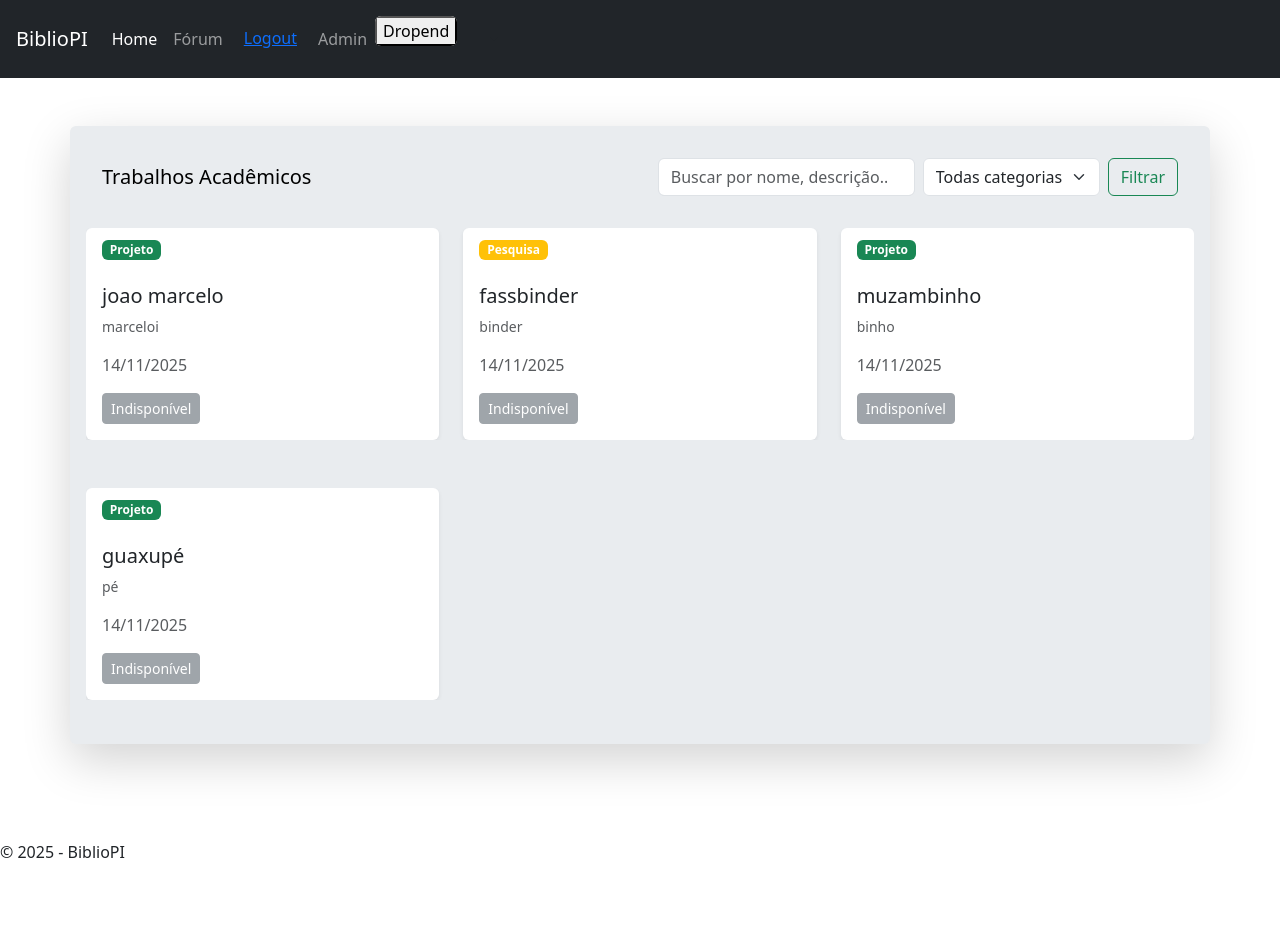
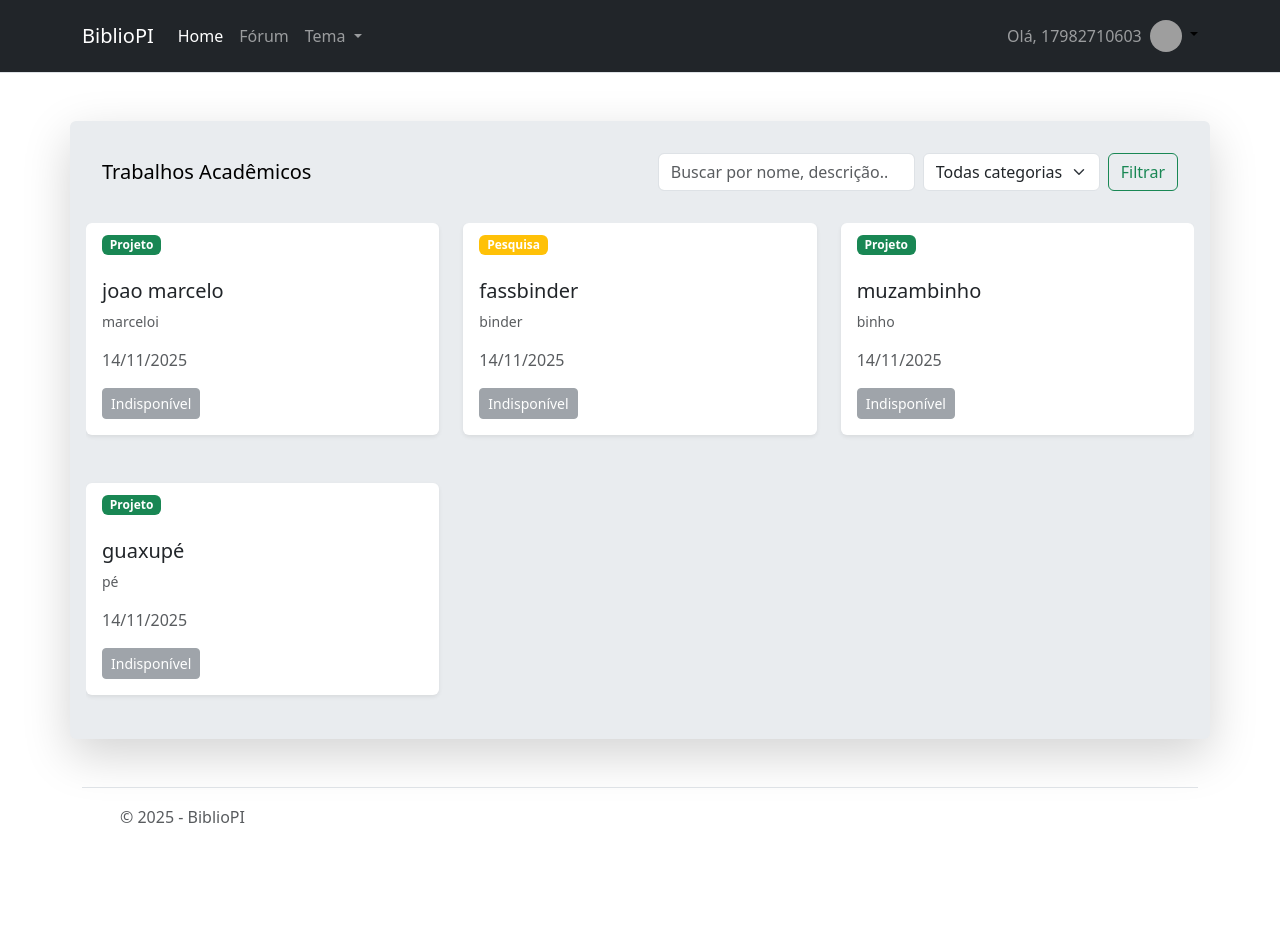
Before and after one commit to Smoothoperatooor/BiblioPI---INFO-G, a Django app: page / in a window 1280 px wide. After the commit the page ends 870 px from the top, so only its background shows below. Run offline with Django 5.2, Linux system fonts and the light colour scheme; the first user in the database is signed in; data comes from the database, SQL or seed files in the repository; grey boxes are pictures that could not be loaded.

Commit message:
Add files via upload

```diff
--- a/app/templates/base.html
+++ b/app/templates/base.html
@@ -6,12 +6,6 @@
     <meta charset="UTF-8">
     <meta name="viewport" content="width=device-width,initial-scale=1.0">
     <title>Página Inicial</title>
-
-    <style>
-        div {
-            overflow-x: hidden;
-        }
-    </style>
 </head>
 
 <body>
--- a/app/templates/index.html
+++ b/app/templates/index.html
@@ -49,7 +49,7 @@
     {% endif %}
 
     <!-- Lista de Arquivos -->
-    <div class="overflow-y-auto mt-3" style="max-height: 500px;">
+    <div class="overflow-y-auto mt-3" style="max-height: 500px; overflow-x: hidden;" >
         <div class="row">
             {% if arquivos %}
                 {% for arquivo in arquivos %}
--- a/app/templates/partials/footer.html
+++ b/app/templates/partials/footer.html
@@ -1,5 +1,27 @@
 {% load static %}
 
-<footer class="conatiner py-5">
-    <p>&copy; 2025 - BiblioPI</p>
-</footer>
+<div class="container">
+    <footer class="d-flex flex-wrap justify-content-between align-items-center py-3 my-4 border-top">
+        <div class="col-md-4 d-flex align-items-center">
+            <a href="/" class="mb-3 me-2 mb-md-0 text-body-secondary text-decoration-none lh-1" aria-label="Bootstrap">
+                <svg class="bi" width="30" height="24" aria-hidden="true">
+                    <use xlink:href="#bootstrap"></use>
+                </svg>
+            </a>
+            <span class="mb-3 mb-md-0 text-body-secondary">&copy; 2025 - BiblioPI</span>
+        </div>
+        <ul class="nav col-md-4 justify-content-end list-unstyled d-flex">
+            <li class="ms-3">
+                <a class="text-body-secondary" href="#" aria-label="Instagram"><svg class="bi" width="24" height="24"
+                        aria-hidden="true">
+                        <use xlink:href="#instagram"></use>
+                    </svg></a>
+            </li>
+            <li class="ms-3">
+                <a class="text-body-secondary" href="#" aria-label="Facebook"><svg class="bi" width="24" height="24">
+                        <use xlink:href="#facebook"></use>
+                    </svg></a>
+            </li>
+        </ul>
+    </footer>
+</div>
--- a/app/templates/partials/header.html
+++ b/app/templates/partials/header.html
@@ -1,60 +1,92 @@
 {% load static %}
+
 <head>
-  <link href="https://cdn.jsdelivr.net/npm/bootstrap@5.3.8/dist/css/bootstrap.min.css" rel="stylesheet" integrity="sha384-sRIl4kxILFvY47J16cr9ZwB07vP4J8+LH7qKQnuqkuIAvNWLzeN8tE5YBujZqJLB" crossorigin="anonymous">
+  <link href="https://cdn.jsdelivr.net/npm/bootstrap@5.3.8/dist/css/bootstrap.min.css" rel="stylesheet"
+    integrity="sha384-sRIl4kxILFvY47J16cr9ZwB07vP4J8+LH7qKQnuqkuIAvNWLzeN8tE5YBujZqJLB" crossorigin="anonymous">
 </head>
 
 
-<header>
+<header class="border-bottom">
   <nav class="navbar navbar-expand-lg navbar-dark bg-dark p-3">
+    <div class="container">
+
       <a class="navbar-brand" href="#">BiblioPI</a>
-        <button class="navbar-toggler" type="button" data-toggle="collapse" data-target="#navbarNavDropdown" aria-controls="navbarNavDropdown" aria-expanded="false" aria-label="Toggle navigation">
+      <button class="navbar-toggler" type="button" data-bs-toggle="collapse" data-bs-target="#navbarNavDropdown"
+        aria-controls="navbarNavDropdown" aria-expanded="false" aria-label="Toggle navigation">
         <span class="navbar-toggler-icon"></span>
       </button>
+
       <div class="collapse navbar-collapse" id="navbarNavDropdown">
-          <ul class="navbar-nav">
+        <ul class="navbar-nav me-auto mb-2 mb-lg-0">
           <li class="nav-item">
             <a class="nav-link" href="/">Home</a>
           </li>
           <li class="nav-item">
             <a class="nav-link" href="/forum/">Fórum</a>
           </li>
+          <li class="nav-item dropdown">
+            <a class="nav-link dropdown-toggle" href="#" role="button" data-bs-toggle="dropdown" aria-expanded="false">
+              Tema
+            </a>
+            <ul class="dropdown-menu" aria-labelledby="bd-theme-text">
+              <li>
+                <button type="button" class="dropdown-item" aria-pressed="true"
+                  data-bs-theme-value="light">Claro</button>
+              </li>
+              <li>
+                <button type="button" class="dropdown-item" aria-pressed="false"
+                  data-bs-theme-value="dark">Escuro</button>
+              </li>
+            </ul>
+          </li>
+        </ul>
+        <div class="d-flex align-items-center">
           {% if user.is_authenticated %}
-              <form class="logout" action="{% url 'logout' %}" method="post">
+          <ul class="navbar-nav">
+            <li class="nav-item">
+              <a class="nav-link">Olá, {{ user.username }}</a>
+            </li>
+          </ul>
+          {% else %}
+          <ul class="navbar-nav">
+            <li class="nav-item">
+              <a class="nav-link">Visitante</a>
+            </li>
+          </ul>
+          {% endif %}
+          <div class="dropdown text-end">
+            <a href="#" class="d-block link-body-emphasis text-decoration-none dropdown-toggle"
+              data-bs-toggle="dropdown" aria-expanded="false">
+              <img src="https://github.com/mdo.png" alt="mdo" width="32" height="32" class="rounded-circle" />
+            </a>
+            <ul class="dropdown-menu p-3">
+              {% if user.is_authenticated %}
+              <li class="nav-item">
+                <form action="{% url 'logout' %}" method="post" class="">
                   {% csrf_token %}
-                <li class="nav-item">
-                  <button type="logout-button" class="btn btn-link">Logout</button>
+                  <button class="nav-link btn btn-link" type="submit">
+                    Logout
+                  </button>
+                </form>
               </li>
-              </form>
+              <li class="nav-item mt-2">
+                <a class="nav-link" href="">Meu Perfil</a>
+              </li>
               {% else %}
               <li class="nav-item">
                 <a class="nav-link" href="/login/">Login</a>
               </li>
               {% endif %}
-          </ul>
-            <ul class="navbar-nav">
+              <li>
+                <hr class="dropdown-divider" />
+              </li>
               <li class="nav-item">
                 <a class="nav-link" href="/admin/">Admin</a>
               </li>
             </ul>
-            <div class="btn-group dropend mb-3 me-3 bd-mode-toggle">
-              <button type="button" class="" data-bs-toggle="dropdown" aria-expanded="false">
-                Dropend
-              </button>
-              <ul class="dropdown-menu dropdown-menu-end shadow" aria-labelledby="bd-theme-text">
-                <li>
-                    <button type="button" class="dropdown-item d-flex align-items-center active" aria-pressed="true" data-bs-theme-value="light">Claro</button>
-                </li>
-                <li>
-                    <button type="button" class="dropdown-item d-flex align-items-center" aria-pressed="false" data-bs-theme-value="dark">Escuro</button>
-                </li>
-            </ul>
           </div>
-
-              <button class="btn btn-bd-primary py-2 dropdown-toggle d-flex align-items-center" id="bd-theme" type="button" aria-expanded="false" data-bs-toggle="dropdown" aria-label="Toggle theme (dark)">
-                  <span class="visually-hidden" id="bd-theme-text">Toggle theme</span>
-              </button>
-
-          </ul>
+        </div>
+      </div>
     </div>
   </nav>
 </header>
```
Also changed, not shown: app/migrations/0001_initial.py, app/static/brightness-high-fill.svg, db.sqlite3. Lines whose indentation alone changed are shown as unchanged.
